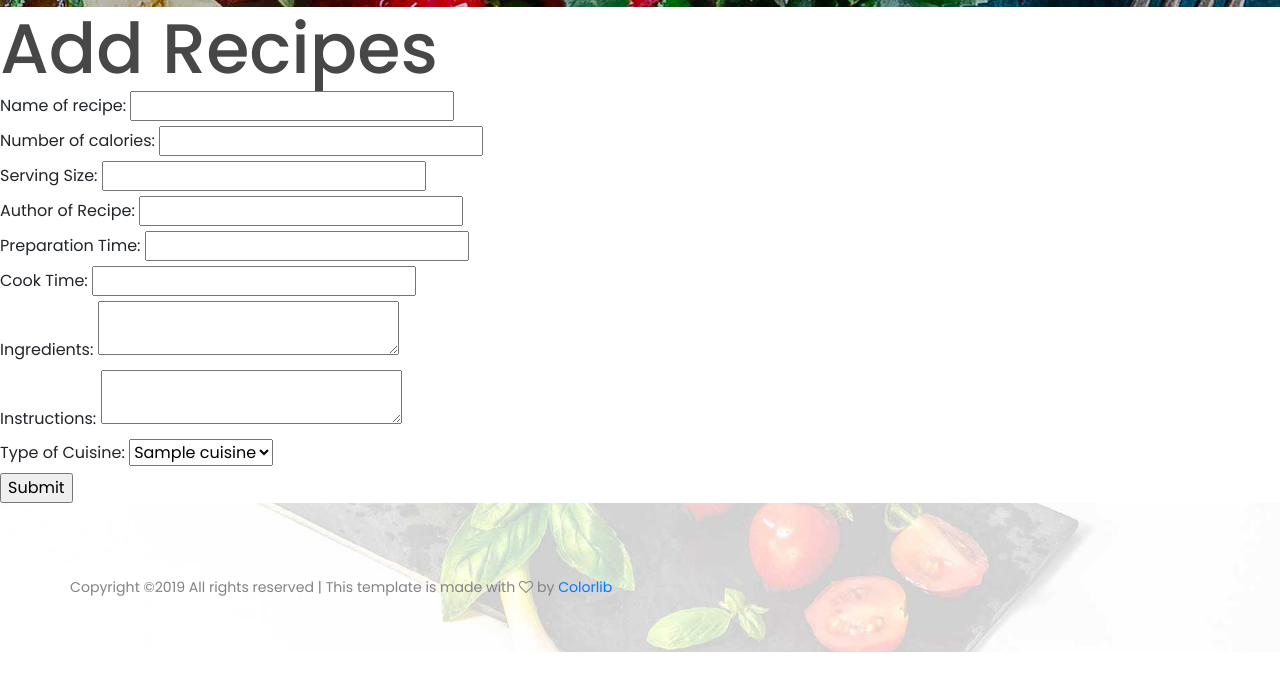
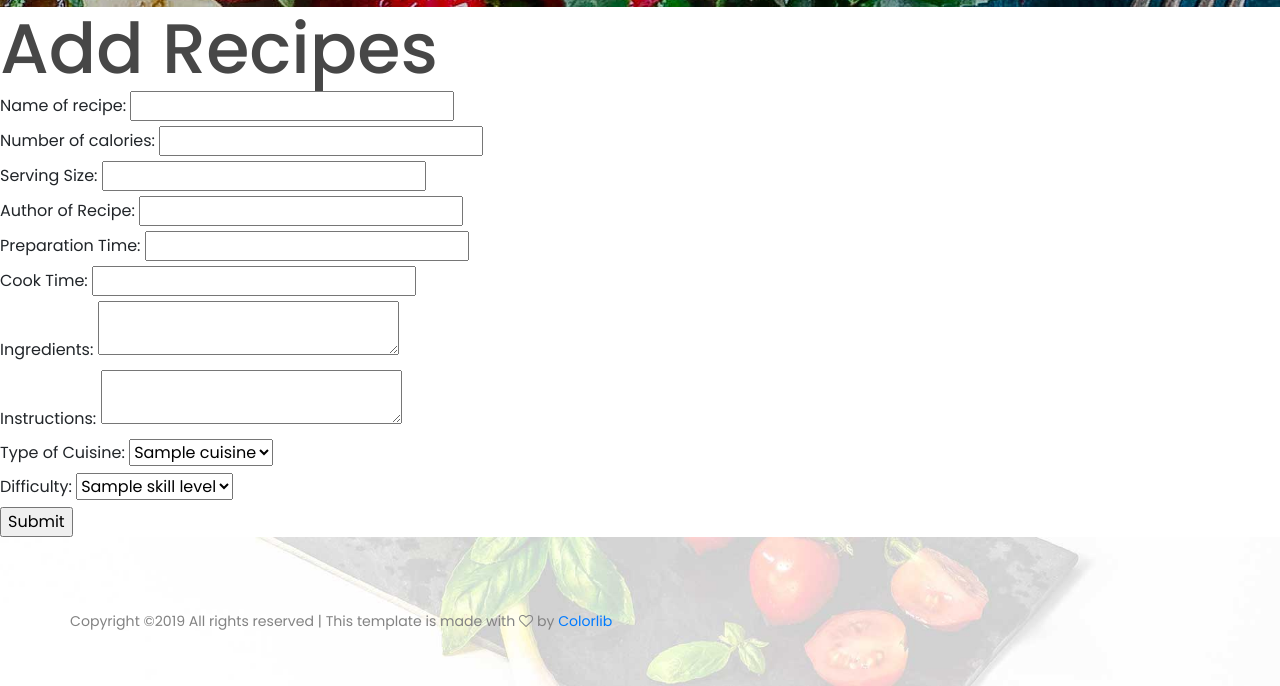
Before and after one commit to Code-Institute-Submissions/data-centric-project-4, a Flask app: page /add in a window 1280 px wide. Shown: the part 1098-1784 px from the top of the page. Before the commit the page ends 1750 px from the top, so only its background shows below. Run offline with Flask 2, Linux system fonts and the light colour scheme; a database or web service that is not in the repository returns one stand-in record (values such as "Sample title"); some libraries are stand-ins or nearby versions.

Commit message:
Add difficulty to form in add html

```diff
--- a/templates/add.html
+++ b/templates/add.html
@@ -44,6 +44,14 @@
          {% endfor %}
      </select>
     </div>
+    <div>
+    <label>Difficulty:</label>
+     <select name = 'difficulty'>
+         {% for d in collection_skill %}
+         <option>{{d['name']}}</option>
+         {% endfor %}
+     </select>
+    </div>
      <div>
             <input type='submit'/>
     </div>
```
